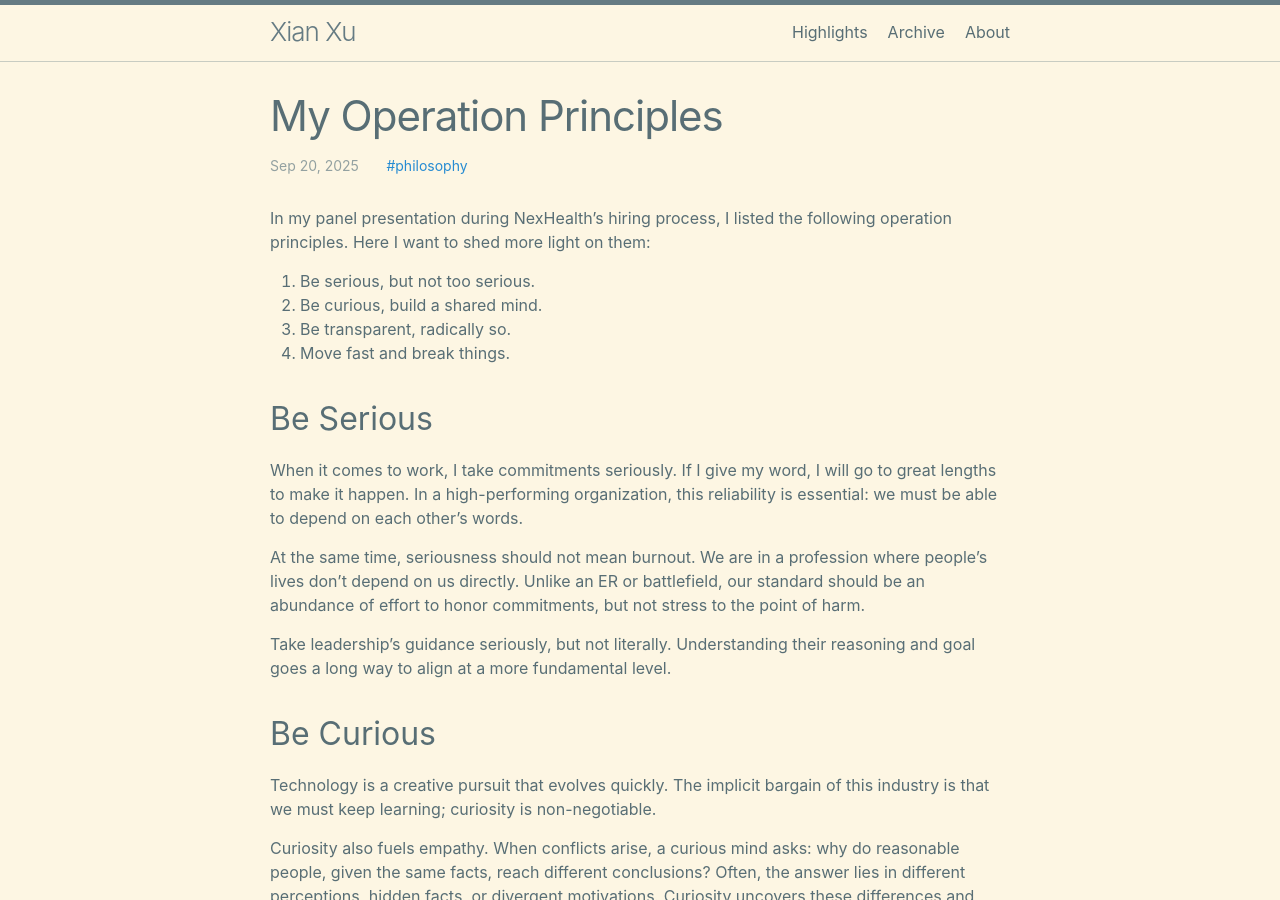
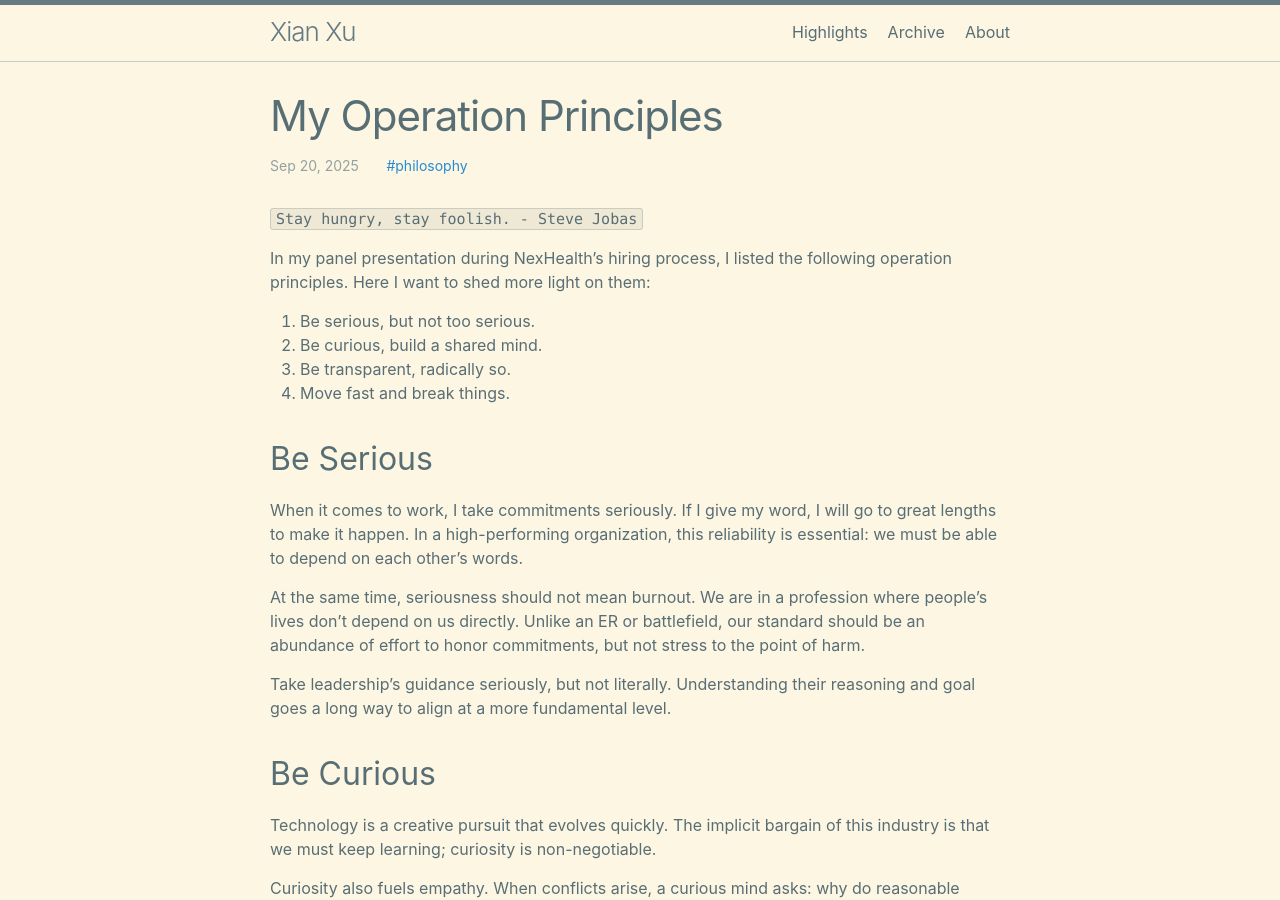
Before and after one commit to xianxu/xianxu.github.io, a Jekyll site: the page built from _posts/2025-09-19-operation-principles.markdown, in a window 1280 px wide and 900 px high. Built offline with Jekyll 4.4.1, drawn with Linux system fonts in a browser that asks for light colours; comment, search, counter and statistics services are not loaded.

Commit message:
Sync latest _posts from remote land

```diff
--- a/_posts/2025-09-19-operation-principles.markdown
+++ b/_posts/2025-09-19-operation-principles.markdown
@@ -6,6 +6,8 @@ tags: philosophy
 highlight: true
 comments: true
 ---
+
+`Stay hungry, stay foolish. - Steve Jobas`
 
 In my panel presentation during NexHealth’s hiring process, I listed the following operation principles. Here I want to shed more light on them:
 
```
